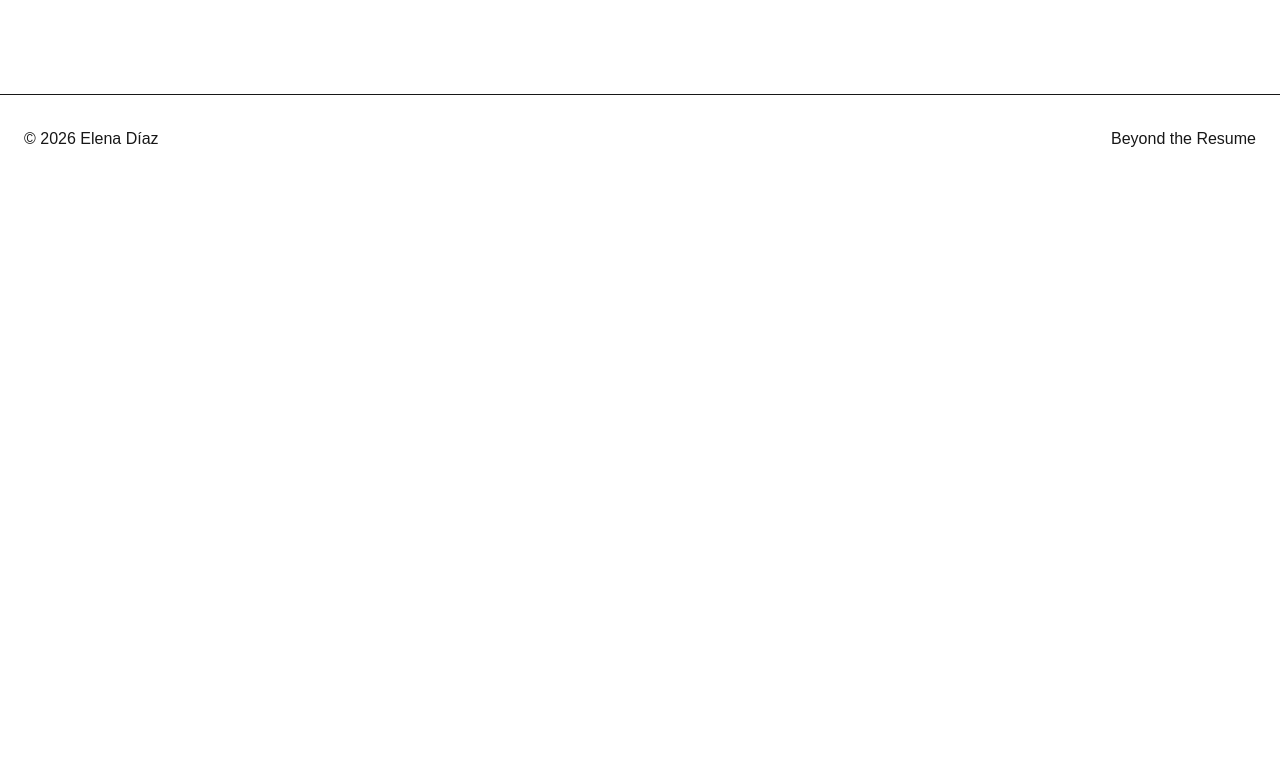
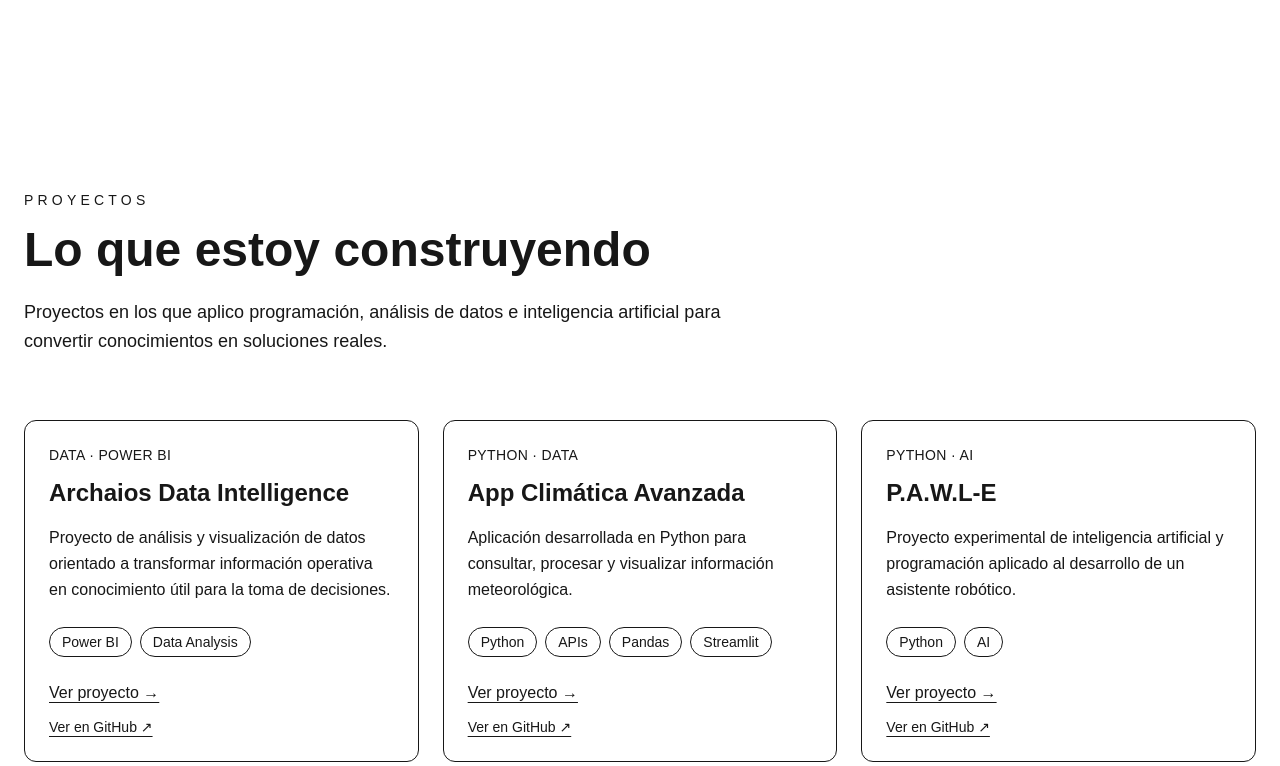
Before and after one commit to HelenDiMo/elena-diaz-beyond-the-resume, a Next.js app: page / in a window 1280 px wide. Shown: the part 2834-3600 px from the top of the page. Before the commit the page ends 3017 px from the top, so only its background shows below. Built offline with nearby package versions, Linux system fonts and the light colour scheme.

Commit message:
Agregar sección de Proyectos y página de detalles de proyecto

```diff
--- a/src/app/page.tsx
+++ b/src/app/page.tsx
@@ -2,6 +2,7 @@ import Image from "next/image";
 import Hero from "@/components/sections/Hero";
 import Evolution from "@/components/sections/Evolution";
 import Skills from "@/components/sections/Skills";
+import Projects from "@/components/sections/Projects";
 
 export default function Home() {
   return (
@@ -9,6 +10,7 @@ export default function Home() {
       <Hero />
       <Evolution />
       <Skills />
+      <Projects />
     </main>
   );
 }
--- /dev/null
+++ b/src/app/projects/[slug]/page.tsx
@@ -0,0 +1,69 @@
+import Link from "next/link";
+import { notFound } from "next/navigation";
+import { projects } from "@/data/projects";
+
+export default async function ProjectPage({
+  params,
+}: {
+  params: Promise<{ slug: string }>;
+}) {
+  const { slug } = await params;
+
+  const project = projects.find((project) => project.slug === slug);
+
+  if (!project) {
+    notFound();
+  }
+
+  return (
+    <main className="py-24">
+      <div className="mx-auto max-w-4xl px-6">
+        <Link
+          href="/#projects"
+          className="text-sm font-medium underline underline-offset-4"
+        >
+          ← Volver a proyectos
+        </Link>
+
+        <div className="mt-12">
+          <p className="text-sm font-medium uppercase tracking-[0.3em]">
+            {project.category}
+          </p>
+
+          <h1 className="mt-4 text-5xl font-bold md:text-6xl">
+            {project.title}
+          </h1>
+
+          <p className="mt-6 max-w-3xl text-lg leading-relaxed">
+            {project.description}
+          </p>
+
+          <div className="mt-8">
+            <h2 className="text-xl font-semibold">Tecnologías</h2>
+
+            <ul className="mt-4 flex flex-wrap gap-2">
+              {project.technologies.map((technology) => (
+                <li
+                  key={technology}
+                  className="rounded-full border px-3 py-1 text-sm"
+                >
+                  {technology}
+                </li>
+              ))}
+            </ul>
+            {project.github && (
+              <a
+                href={project.github}
+                target="_blank"
+                rel="noopener noreferrer"
+                className="mt-8 inline-block font-medium underline underline-offset-4"
+              >
+                Ver código en GitHub ↗
+              </a>
+            )}
+          </div>
+        </div>
+      </div>
+    </main>
+  );
+}
--- a/src/components/layout/Header.tsx
+++ b/src/components/layout/Header.tsx
@@ -26,7 +26,7 @@ export default function Header() {
                   <Link href="/#skills">Skills & Tools</Link>
                 </li>
                 <li>
-                  <Link href="/projects">Proyectos</Link>
+                  <Link href="/#projects">Proyectos</Link>
                 </li>
                 <li>
                   <Link href="/contact">Contacto</Link>
--- /dev/null
+++ b/src/components/sections/Projects.tsx
@@ -0,0 +1,74 @@
+import Link from "next/link";
+import Container from "@/components/ui/Container";
+import { projects } from "@/data/projects";
+
+export default function Projects() {
+  return (
+    <section id="projects" className="py-24">
+      <Container>
+        <div className="max-w-3xl">
+          <p className="text-sm font-medium uppercase tracking-[0.3em]">
+            Proyectos
+          </p>
+
+          <h2 className="mt-4 text-4xl font-bold md:text-5xl">
+            Lo que estoy construyendo
+          </h2>
+
+          <p className="mt-6 text-lg leading-relaxed">
+            Proyectos en los que aplico programación, análisis de datos e
+            inteligencia artificial para convertir conocimientos en soluciones
+            reales.
+          </p>
+        </div>
+
+        <div className="mt-16 grid gap-6 md:grid-cols-2 lg:grid-cols-3">
+          {projects.map((project) => (
+            <article
+              key={project.slug}
+              className="flex flex-col rounded-xl border p-6"
+            >
+              <p className="text-sm font-medium uppercase tracking-wide">
+                {project.category}
+              </p>
+
+              <h3 className="mt-3 text-2xl font-semibold">{project.title}</h3>
+
+              <p className="mt-4 flex-1 leading-relaxed">
+                {project.description}
+              </p>
+
+              <ul className="mt-6 flex flex-wrap gap-2">
+                {project.technologies.map((technology) => (
+                  <li
+                    key={technology}
+                    className="rounded-full border px-3 py-1 text-sm"
+                  >
+                    {technology}
+                  </li>
+                ))}
+              </ul>
+
+              <Link
+                href={`/projects/${project.slug}`}
+                className="mt-6 font-medium underline underline-offset-4"
+              >
+                Ver proyecto →
+              </Link>
+              {project.github && (
+                <a
+                  href={project.github}
+                  target="_blank"
+                  rel="noopener noreferrer"
+                  className="mt-3 text-sm font-medium underline underline-offset-4"
+                >
+                  Ver en GitHub ↗
+                </a>
+              )}
+            </article>
+          ))}
+        </div>
+      </Container>
+    </section>
+  );
+}
--- /dev/null
+++ b/src/data/projects.ts
@@ -0,0 +1,30 @@
+export const projects = [
+  {
+    slug: "archaios-data-intelligence",
+    title: "Archaios Data Intelligence",
+    category: "Data · Power BI",
+    description:
+      "Proyecto de análisis y visualización de datos orientado a transformar información operativa en conocimiento útil para la toma de decisiones.",
+    technologies: ["Power BI", "Data Analysis"],
+    github: "https://github.com/HelenDiMo/archaios-data-Intelligence.git",
+  },
+  {
+    slug: "app-climatica-avanzada",
+    title: "App Climática Avanzada",
+    category: "Python · Data",
+    description:
+      "Aplicación desarrollada en Python para consultar, procesar y visualizar información meteorológica.",
+    technologies: ["Python", "APIs", "Pandas", "Streamlit"],
+    github: "https://github.com/HelenDiMo/App_climatica_Avanzada.git",
+  },
+  {
+    slug: "p-a-w-l-e",
+    title: "P.A.W.L-E",
+    category: "Python · AI",
+    description:
+      "Proyecto experimental de inteligencia artificial y programación aplicado al desarrollo de un asistente robótico.",
+    technologies: ["Python", "AI"],
+    github:
+      "https://github.com/HelenDiMo/P.A.W.L-e---Robot-Paseador-de-Perros.git",
+  },
+];
```
